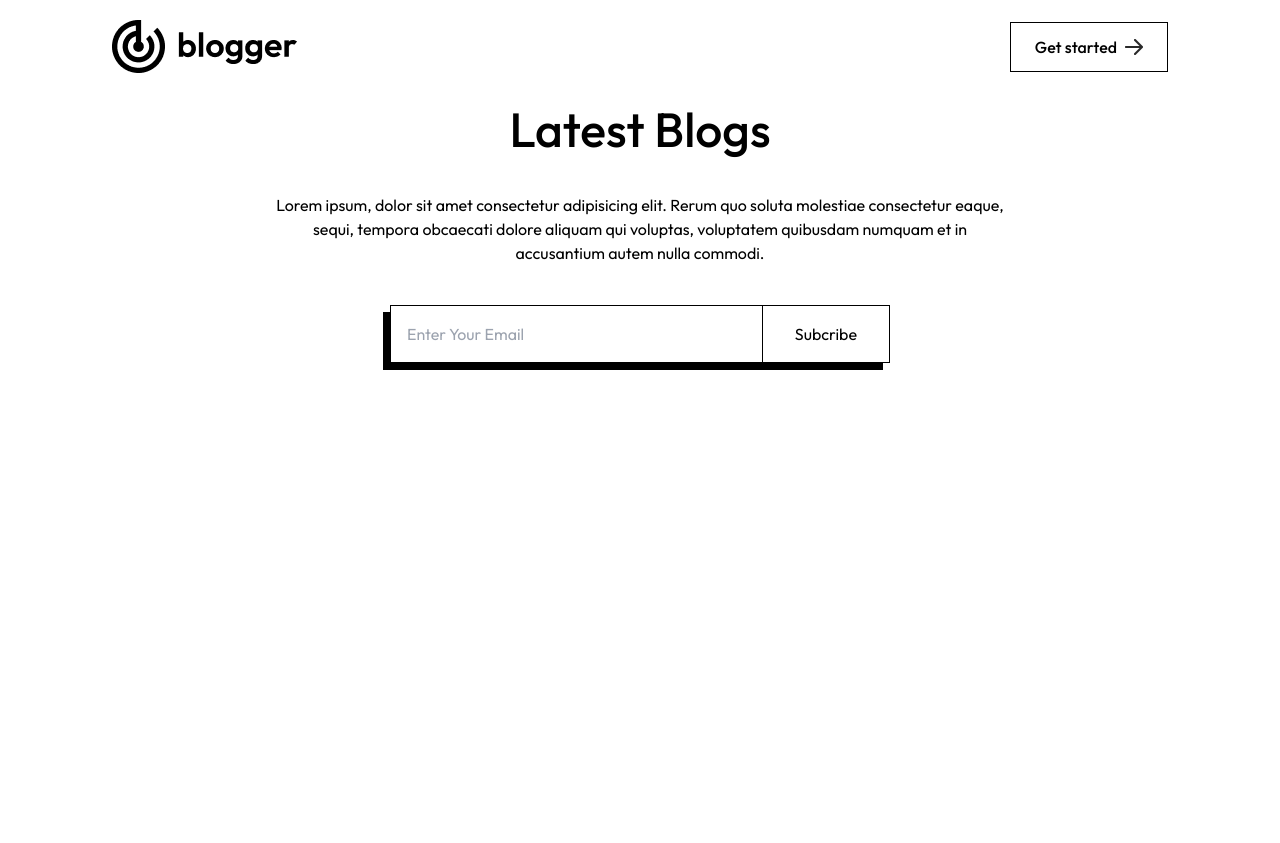
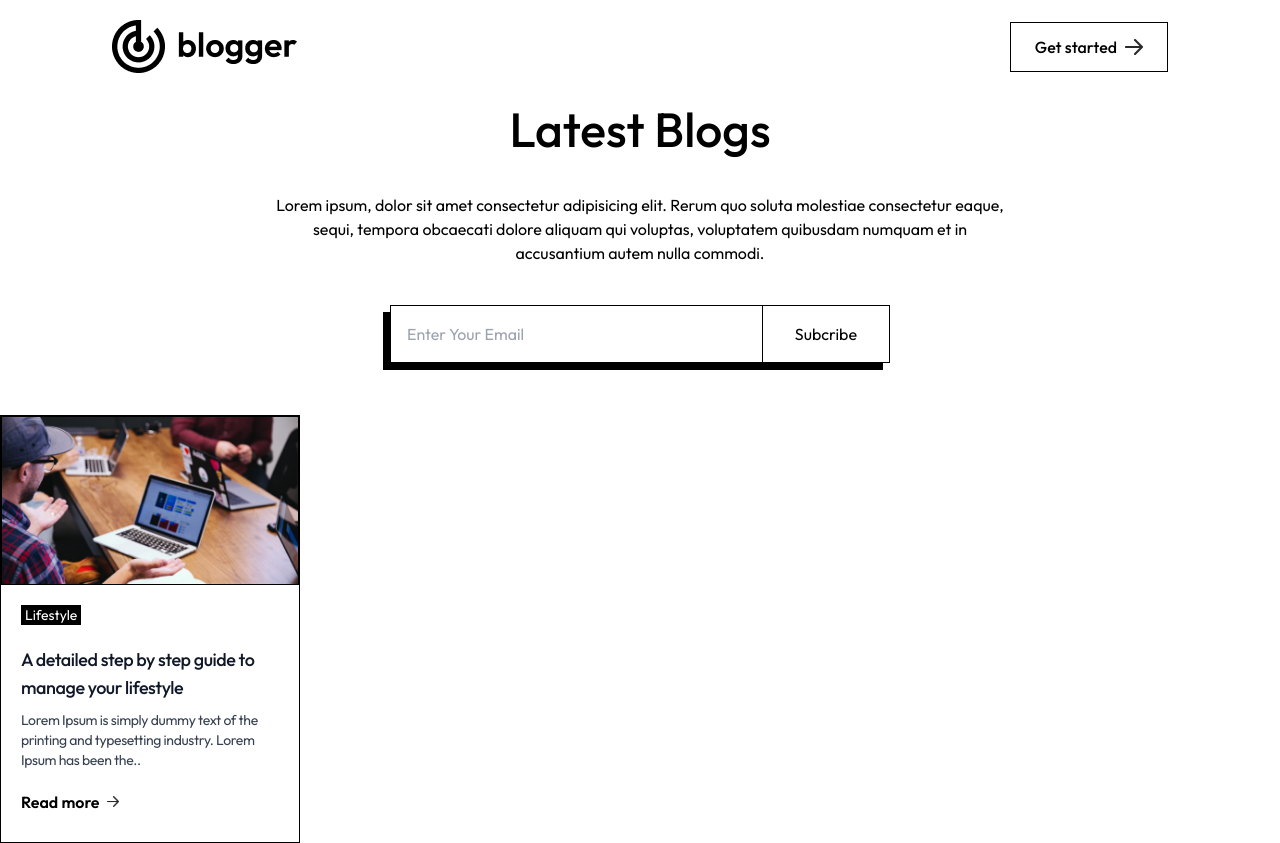
Before and after one commit to nethmina1028/Blog-app, a Next.js app in the folder next-blog-app/: page / in a window 1280 px wide. Before the commit the page ends 800 px from the top, so only its background shows below. Built offline with nearby package versions, Linux system fonts and the light colour scheme.

Commit message:
blog items

```diff
--- /dev/null
+++ b/next-blog-app/src/app/Components/BlogItem.jsx
@@ -0,0 +1,22 @@
+import Image from 'next/image'
+import React from 'react'
+import { assets, blog_data } from '../../../Assets/assets'
+
+function BlogItem() {
+  return (
+    <div className='max-w-[330px] sm:max-w-[300px] bg-white border border-black hover:shadow-[-7px_7px_0px_#000000]'>
+     <Image src={blog_data[0].image} alt='' width={400} height={400} className='border border-black' />
+     <p className='inline-block px-1 mt-5 ml-5 text-sm text-white bg-black'>{blog_data[0].category}</p>
+      <div className="p-5">
+        <h5 className='mb-2 text-lg font-medium tracking-tight text-gray-900'>{blog_data[0].title}</h5>
+        <p className='mb-3 text-sm tracking-tight text-gray-700'>{blog_data[0].description}</p>
+        <div className='inline-flex items-center py-2 font-semibold text-center'>
+            Read more <Image src={assets.arrow} alt='' className='ml-2' width={12}  />
+        </div>
+      </div>
+
+    </div>
+  )
+}
+
+export default BlogItem
--- a/next-blog-app/src/app/Components/Header.jsx
+++ b/next-blog-app/src/app/Components/Header.jsx
@@ -13,6 +13,7 @@
     <div className="text-center my-8">
         <h1 className="text-3xl sm:text-5xl font-medium">Latest Blogs</h1>
         <p className='mt-10 max-w-[740px] m-auto text-xs sm:text-base'> Lorem ipsum, dolor sit amet consectetur adipisicing elit. Rerum quo soluta molestiae consectetur eaque, sequi, tempora obcaecati dolore aliquam qui voluptas, voluptatem quibusdam numquam et in accusantium autem nulla commodi.</p>
+
         <form className='flex justify-between max-w-[500px] scale-75 sm:scale-100 mx-auto mt-10 border border-black shadow-[-7px_7px_0px_#000000]' action=''>
             <input type='email' placeholder='Enter Your Email' className='pl-4 outline-none w-full' />
             <button type='submit' className='border-l border-black py-4 px-4 sm:px-8 active:bg-gray-600 active:text-white ' >Subcribe</button>
--- a/next-blog-app/src/app/page.js
+++ b/next-blog-app/src/app/page.js
@@ -1,3 +1,4 @@
+import BlogItem from "./Components/BlogItem";
 import Header from "./Components/Header";
 
 
@@ -5,6 +6,7 @@
   return (
    <>
       <Header />
+      <BlogItem />
    </>
   );
 }
```
